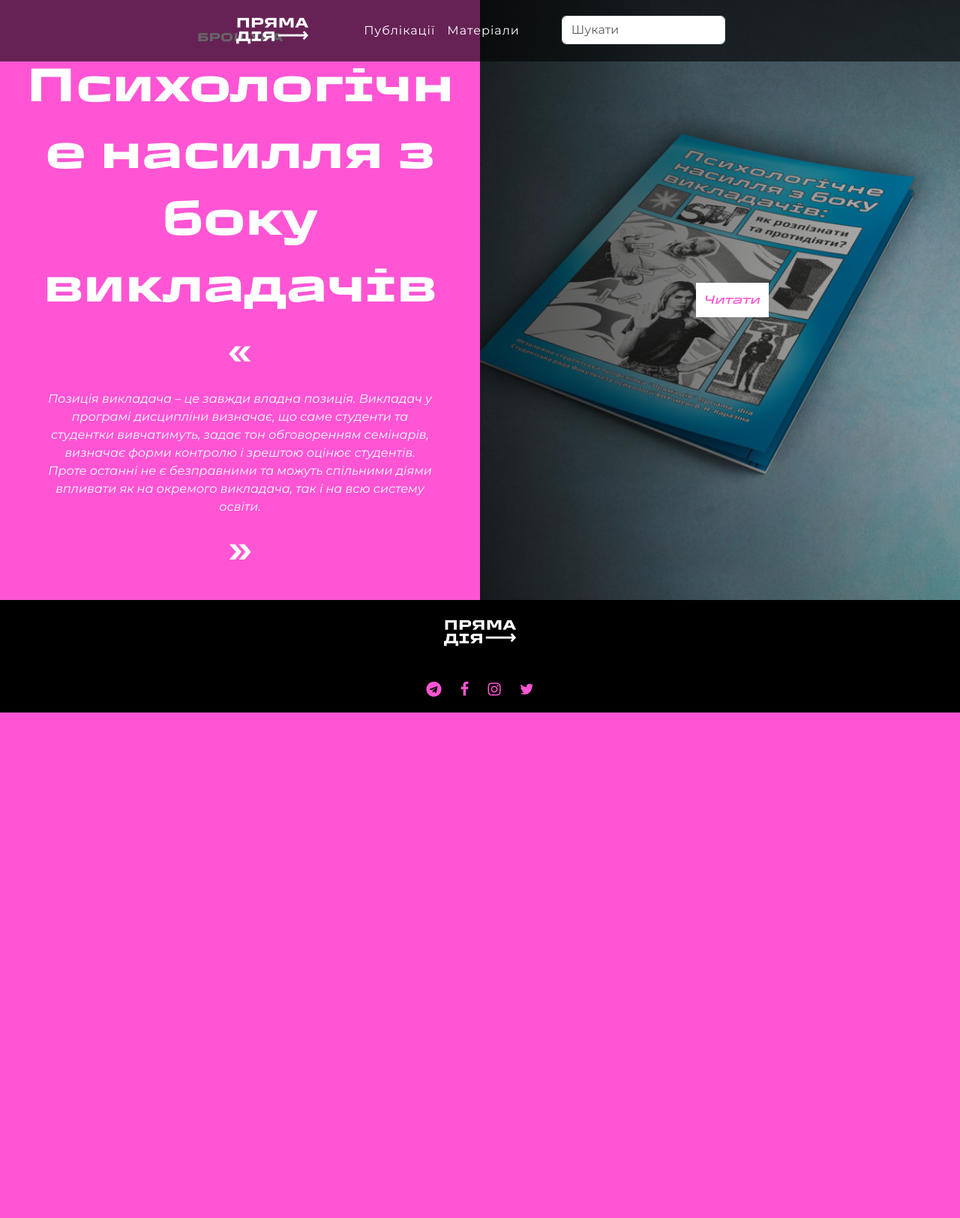
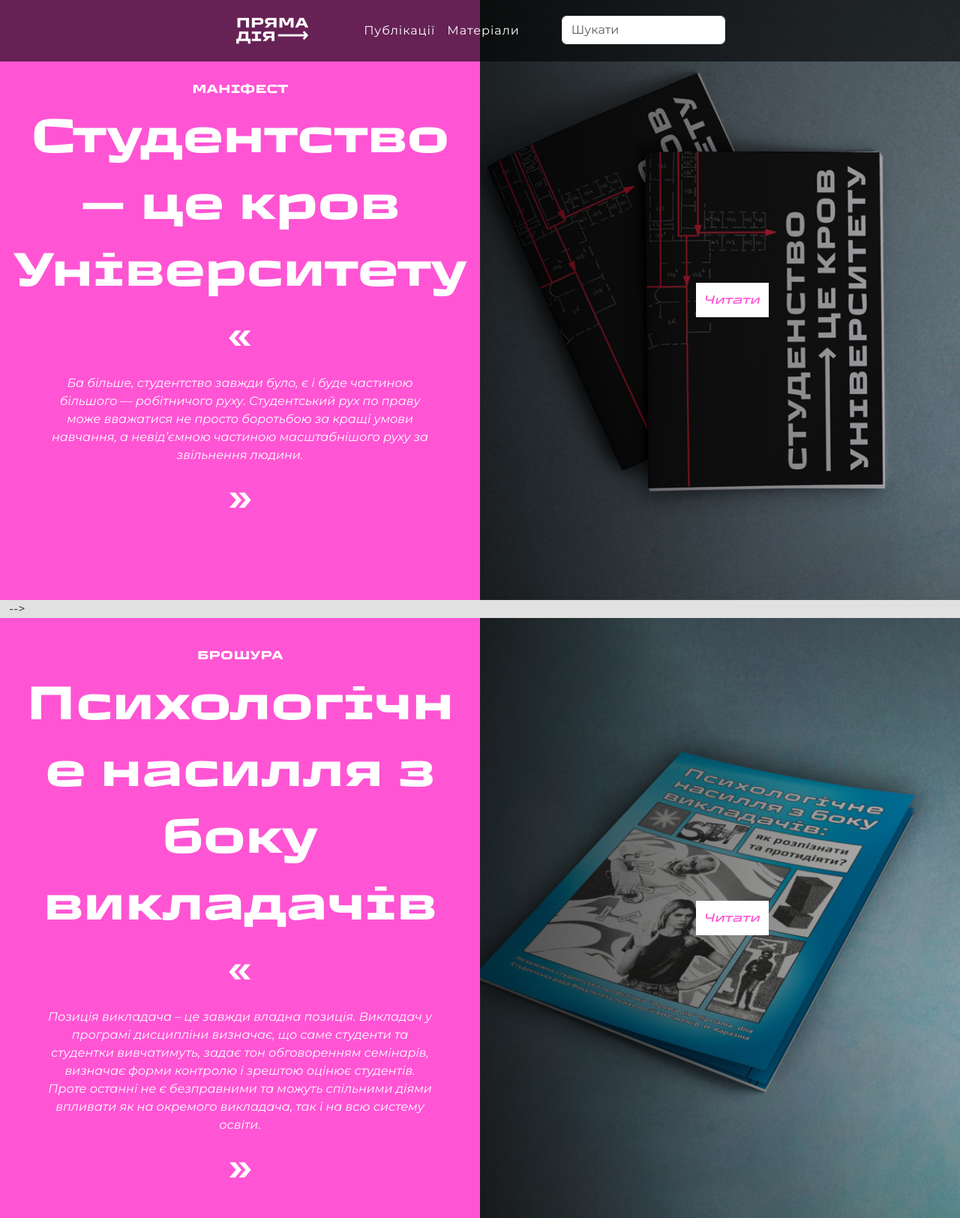
Before and after one commit to hromadianka/pd, a Django app: page /materials in a window 1280 px wide. Shown: the whole page at 75% size. Before the commit the page ends 950 px from the top, so only its background shows below. Run offline with Django 4.2, Linux system fonts and the light colour scheme.

Commit message:
Manifesto added to materials

```diff
--- a/templates/index.html
+++ b/templates/index.html
@@ -99,9 +99,9 @@
             <b>«Пряма дія»</b> — це незалежна студентська профспілка, яка поділяє принципи рівності, лібертарної педагогіки та виступає проти комерціалізації освіти.
             Ми дотримуємось демократичної і антибюрократичної структури та надаємо простір для консолідації лівого студентства в Україні.
           </p>
-          <!-- <a class="pd-btn-black p-3" href="{% url 'materials' %}">
+          <a class="pd-btn-black p-3" href="{% url 'materials' %}">
             Маніфест
-          </a> -->
+          </a>
           <br>
           <img src="{% static 'svg/cat_marching.svg' %}" style="width: 50%;" alt="">
         </div>
--- a/templates/materials.html
+++ b/templates/materials.html
@@ -21,7 +21,7 @@
 
         <div class="container-fluid ">
 
-            <!-- <div class="row" style="min-height: 100vh; background-color: #FF55D4;">
+            <div class="row" style="min-height: 100vh; background-color: #FF55D4;">
                 <div class="d-xl-none d-lg-none" style="height:150px;"></div>
                 <div class="col-xl-6 col-lg-6 text-center text-break my-auto" style=" color: white;">
                     <h6 style="text-transform: uppercase;">маніфест</h6>
@@ -123,7 +123,7 @@
                       </a>
                     </div>
                 </div>
-            </div> -->
+            </div>
 
         </div>
 
```
Also changed, not shown: 1 other file.
